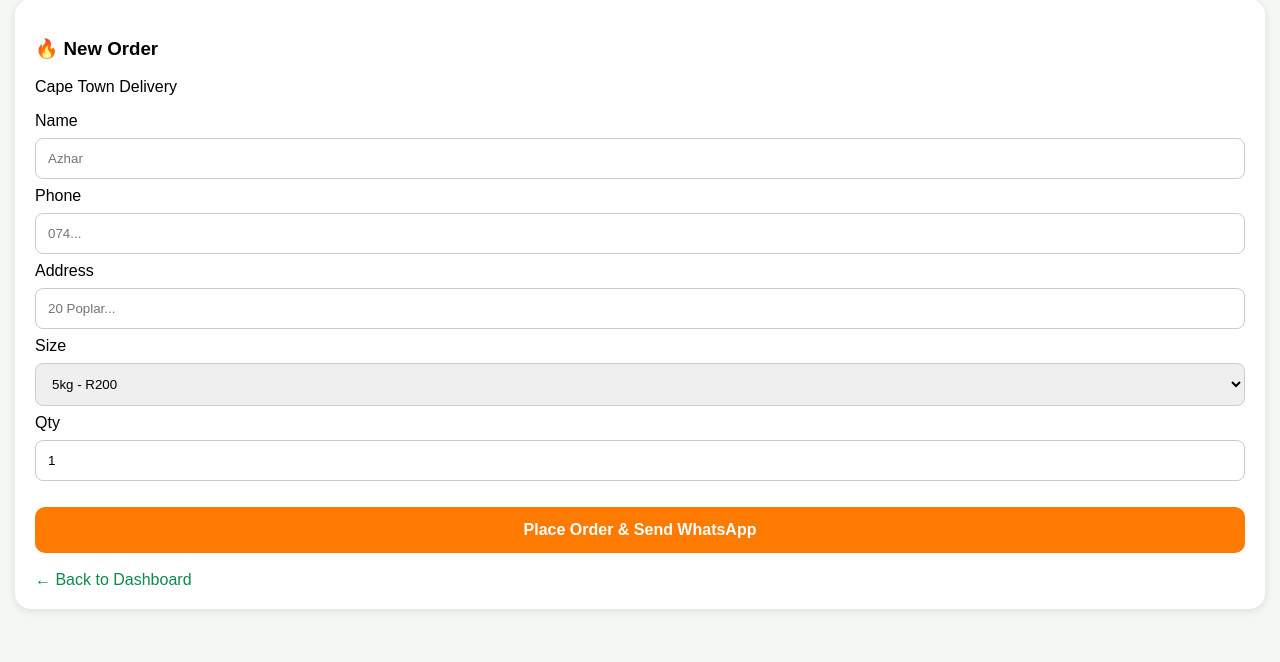
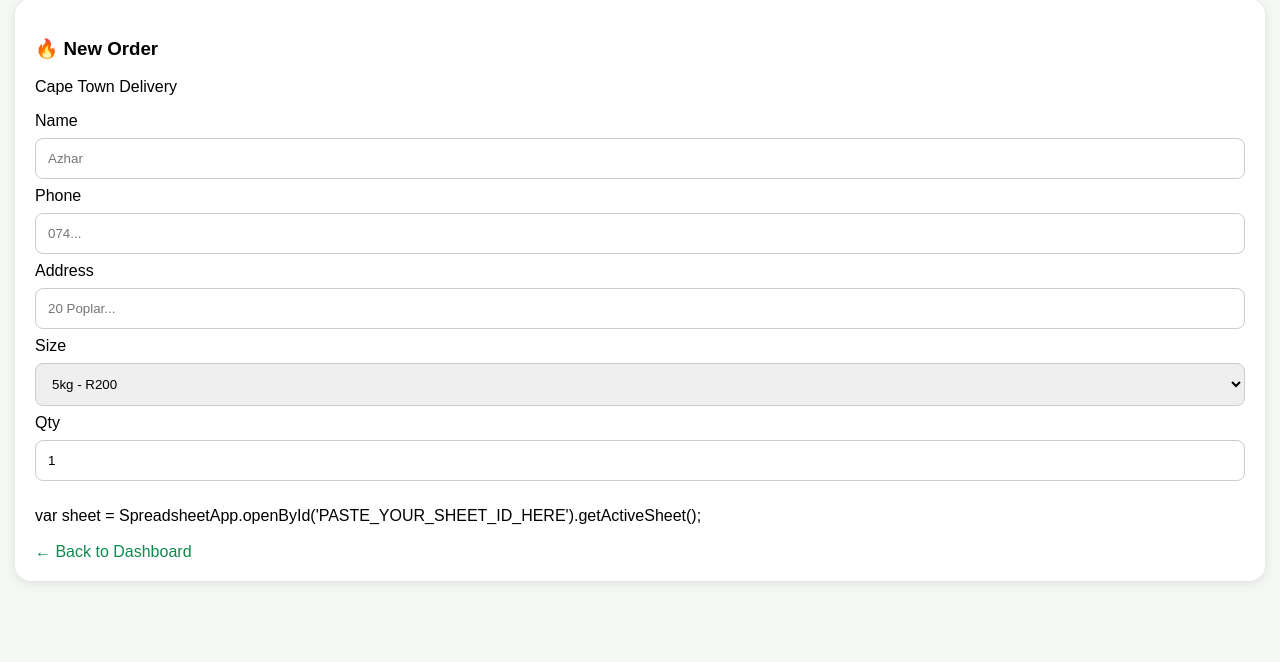
Before and after one commit to azharessa1-crypto/rad-gas-public-create, a Flask app: page /new_order in a window 1280 px wide. Shown: the part 138-800 px from the top of the page. Run offline with Flask 3, Linux system fonts and the light colour scheme.

Commit message:
Update new_order.html

```diff
--- a/templates/new_order.html
+++ b/templates/new_order.html
@@ -35,7 +35,7 @@ a{color:#0e8a4c;text-decoration:none}
 <label>Qty</label>
 <input type="number" name="qty" value="1" min="1">
 <br><br>
-<button type="submit">Place Order & Send WhatsApp</button>
+var sheet = SpreadsheetApp.openById('PASTE_YOUR_SHEET_ID_HERE').getActiveSheet();
 </form>
 <br>
 <a href="/">← Back to Dashboard</a>
```
